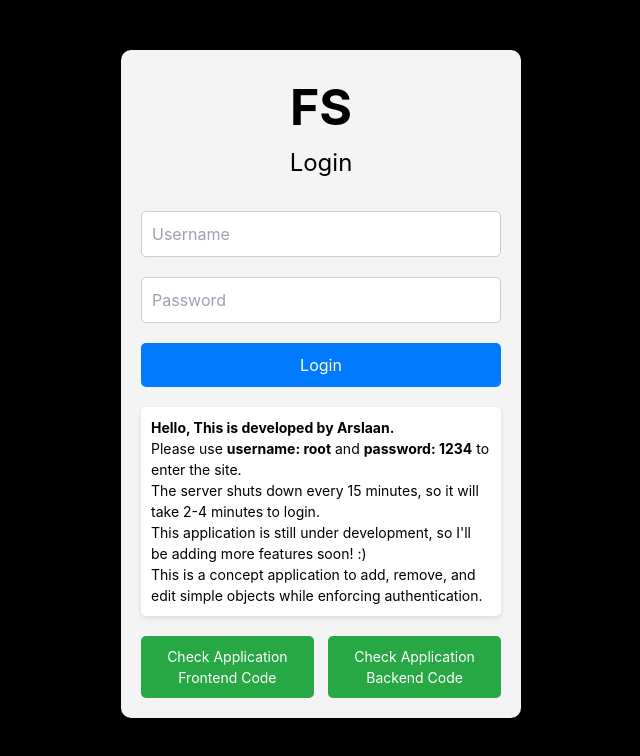
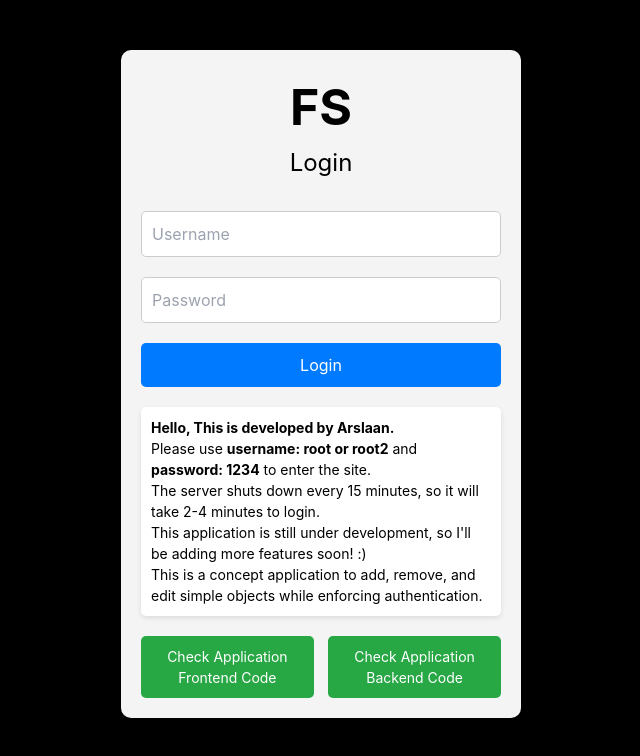
Before and after one commit to W44/React-FrontEnd-FO, a React (Create React App) app: page /login in a window 1280 px wide. Shown: the top 756 px of the page, without its empty margins (319-959 px from the left). Built offline with nearby package versions, Linux system fonts and the light colour scheme; what bad-words would draw is missing.

Commit message:
updating login information

```diff
--- a/src/Components/Body/Login.jsx
+++ b/src/Components/Body/Login.jsx
@@ -80,7 +80,7 @@ const Login = () => {
 
       <div className="info-box">
         <p><strong>Hello, This is developed by Arslaan.</strong></p>
-        <p>Please use <strong>username: root</strong> and <strong>password: 1234</strong> to enter the site.</p>
+        <p>Please use <strong>username: root or root2</strong> and <strong>password: 1234</strong> to enter the site.</p>
         <p>The server shuts down every 15 minutes, so it will take 2-4 minutes to login.</p>
         <p>This application is still under development, so I'll be adding more features soon! :)</p>
         <p>This is a concept application to add, remove, and edit simple objects while enforcing authentication.</p>
```
